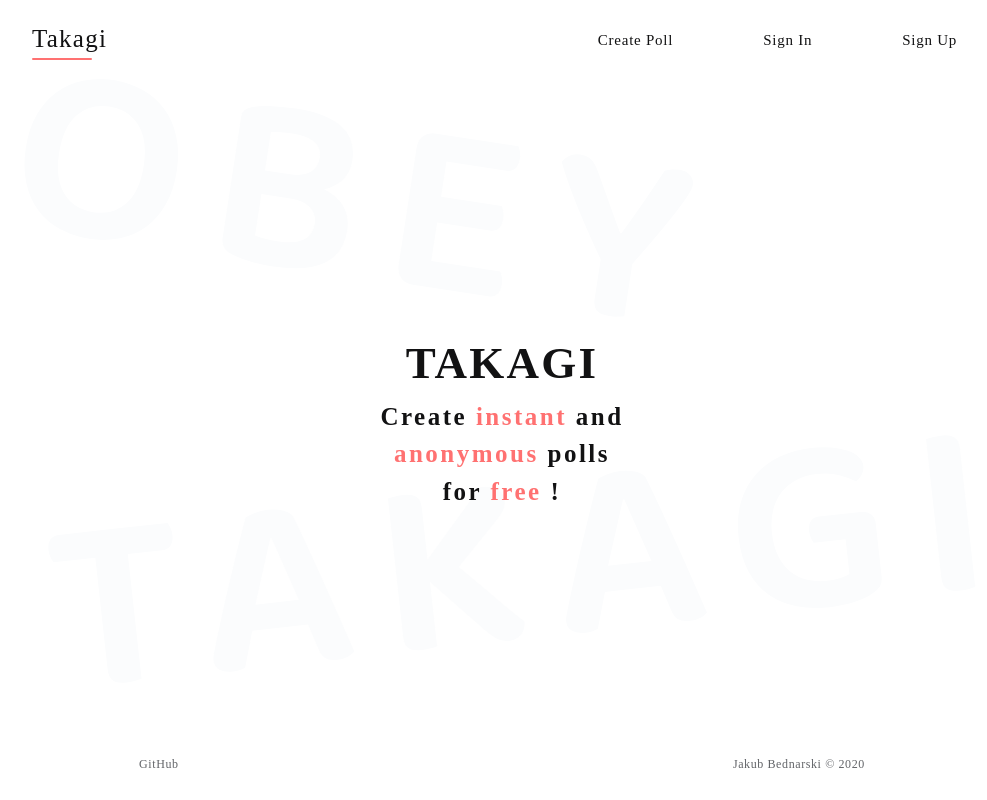
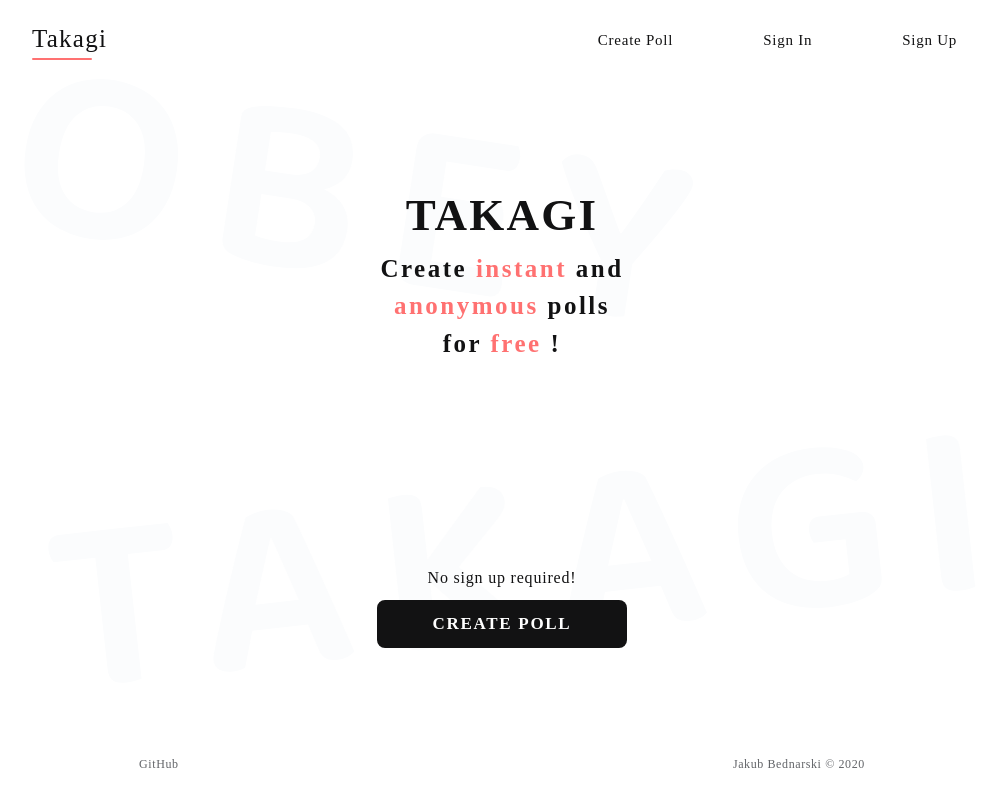
Before and after one commit to RangerDigital/takagi, a Vue app in the folder frontend/: page / in a window 1280 px wide. Shown: the whole page, without its empty margins (138-1125 px from the left). Built offline with nearby package versions, Linux system fonts and the light colour scheme; a web font is replaced by a local one.

Commit message:
Add TextButton back

```diff
--- a/frontend/src/views/HomePage.vue
+++ b/frontend/src/views/HomePage.vue
@@ -13,10 +13,10 @@
       </div>
     </div>
 
-    <!-- <div>
+    <div>
       <p>No sign up required!</p>
       <TextButton class="anim-button" @clickEvent="$router.push('/create')">CREATE POLL</TextButton>
-    </div> -->
+    </div>
 
     <!-- <div v-if="!isUserLogged">
       <p>Or, To save your polls</p>
@@ -38,7 +38,7 @@
 
 <script>
 import FooterBar from "../components/FooterBar.vue";
-// import TextButton from "../components/TextButton.vue";
+import TextButton from "../components/TextButton.vue";
 import NavigationBar from "../components/NavigationBar.vue";
 // import OutlineButton from "../components/OutlineButton.vue";
 
@@ -48,7 +48,7 @@ export default {
   components: {
     NavigationBar,
     FooterBar,
-    // TextButton,
+    TextButton,
     // OutlineButton,
   },
   data() {
```
